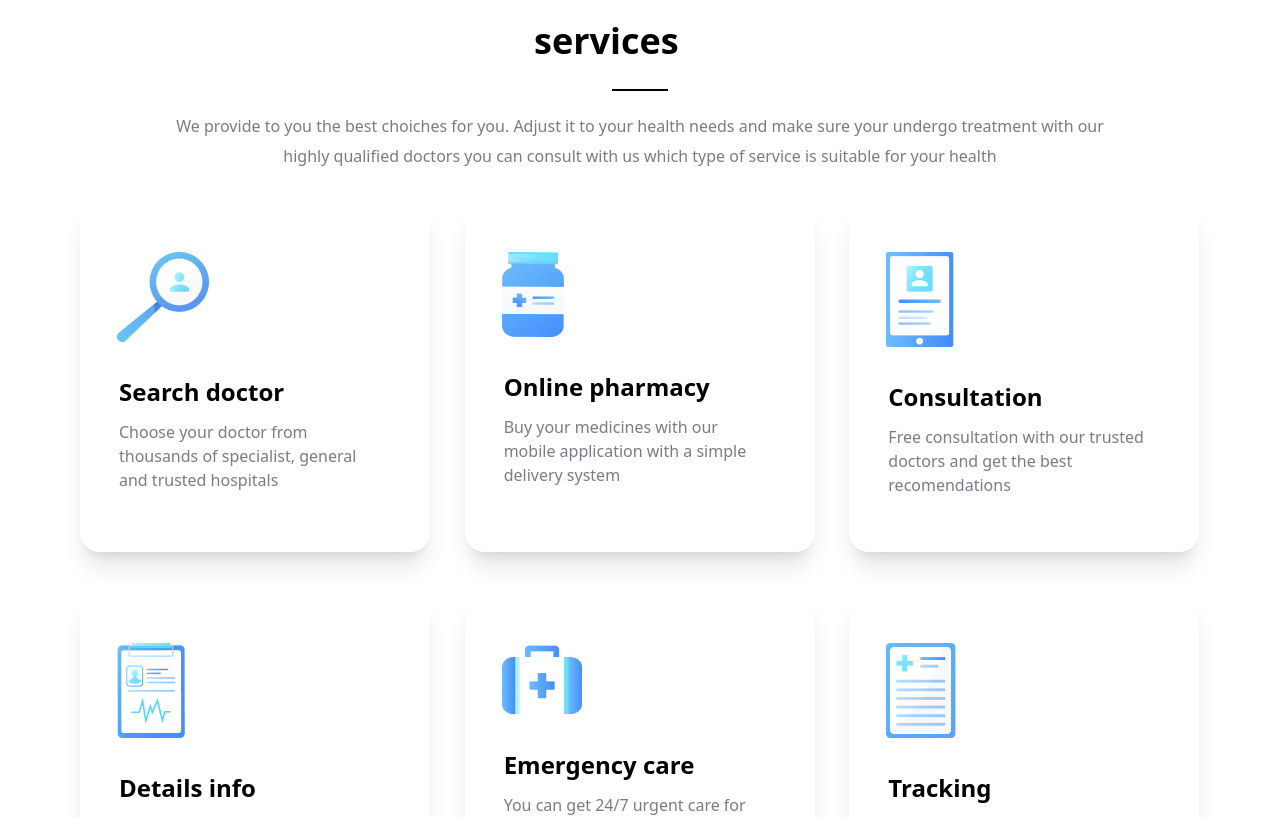
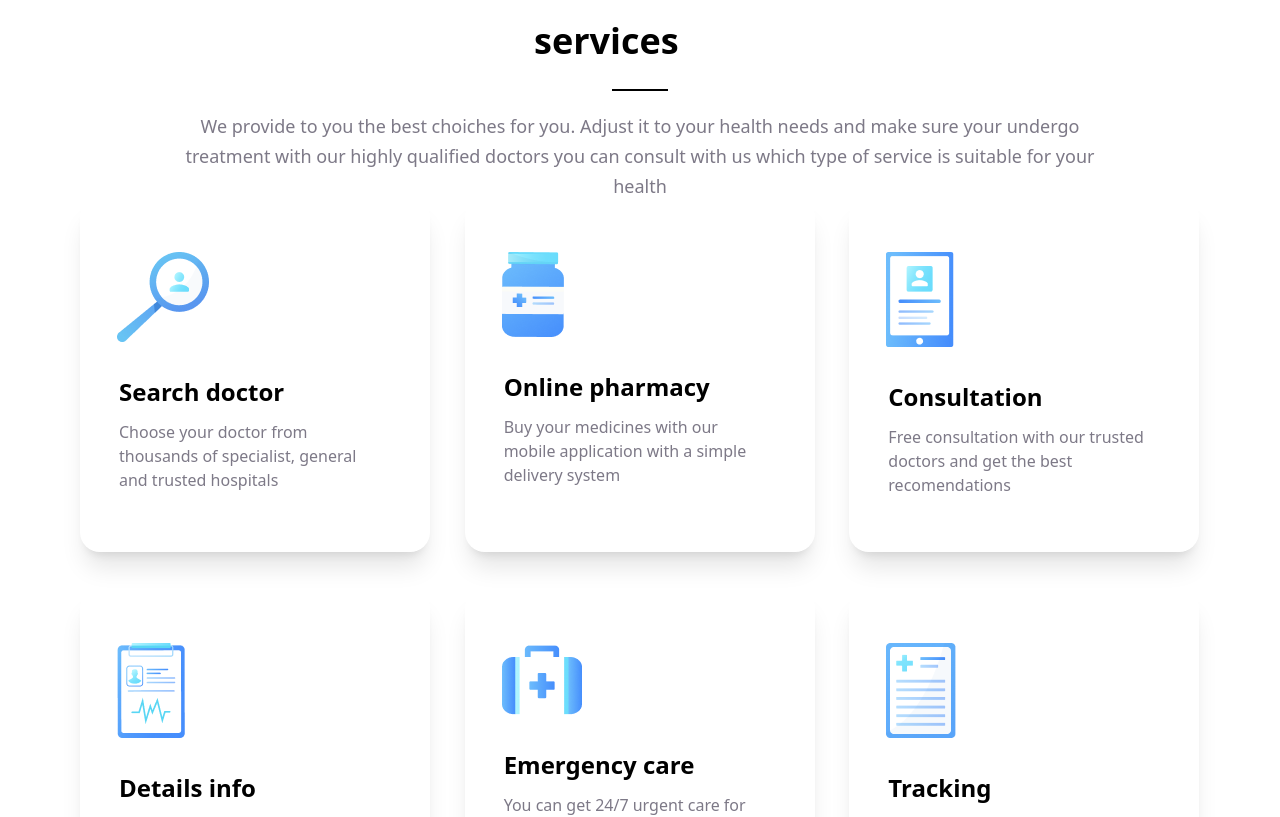
Before and after one commit to richardayikwei/Trafalgar-react, a React (Vite) app: page / in a window 1280 px wide. Shown: the part 1052-1869 px from the top of the page. Built offline with nearby package versions, Linux system fonts and the light colour scheme.

Commit message:
using max width

```diff
--- a/src/App.tsx
+++ b/src/App.tsx
@@ -51,7 +51,7 @@ function App() {
           <p className="border-b-2 w-[56px] border-black"></p>
         </div>
 
-        <div className="md:w-[952px] md:h-[60px] font-[300] text-[#7D7987] text-center leading-[30px]">
+        <div className="max-w-[952px] md:h-[60px] font-[300] text-[18px] text-[#7D7987] text-center leading-[30px]">
           <p>
             We provide to you the best choiches for you. Adjust it to your
             health needs and make sure your undergo treatment with our highly
@@ -72,7 +72,7 @@ function App() {
         </div>
       </section>
 
-      {services.slice(6, 7).map((service, idx) => (
+      {/* {services.slice(6, 7).map((service, idx) => (
         <Illustration
           key={idx}
           service={service}
@@ -93,9 +93,9 @@ function App() {
           widthDescription="md:w-[420px]"
           widthTitle="md:w-[254px]"
         />
-      ))}
-      <Profile />
-      <section className="md:mt-[216px] container mx-auto">
+      ))} */}
+      {/* <Profile /> */}
+      {/* <section className="md:mt-[216px] container mx-auto">
         <div className="mx-auto text-center flex flex-col md:w-[462px] md:h-[84px] mt-24">
           <h1 className="text-[36px] font-bold leading-[56px]">
             Check out our latest article
@@ -115,8 +115,8 @@ function App() {
           </div>
         </div>
         <Button btntext="View all" position="justify-center" />
-      </section>
-      <Footer />
+      </section> */}
+      {/* <Footer /> */}
     </>
   );
 }
```
